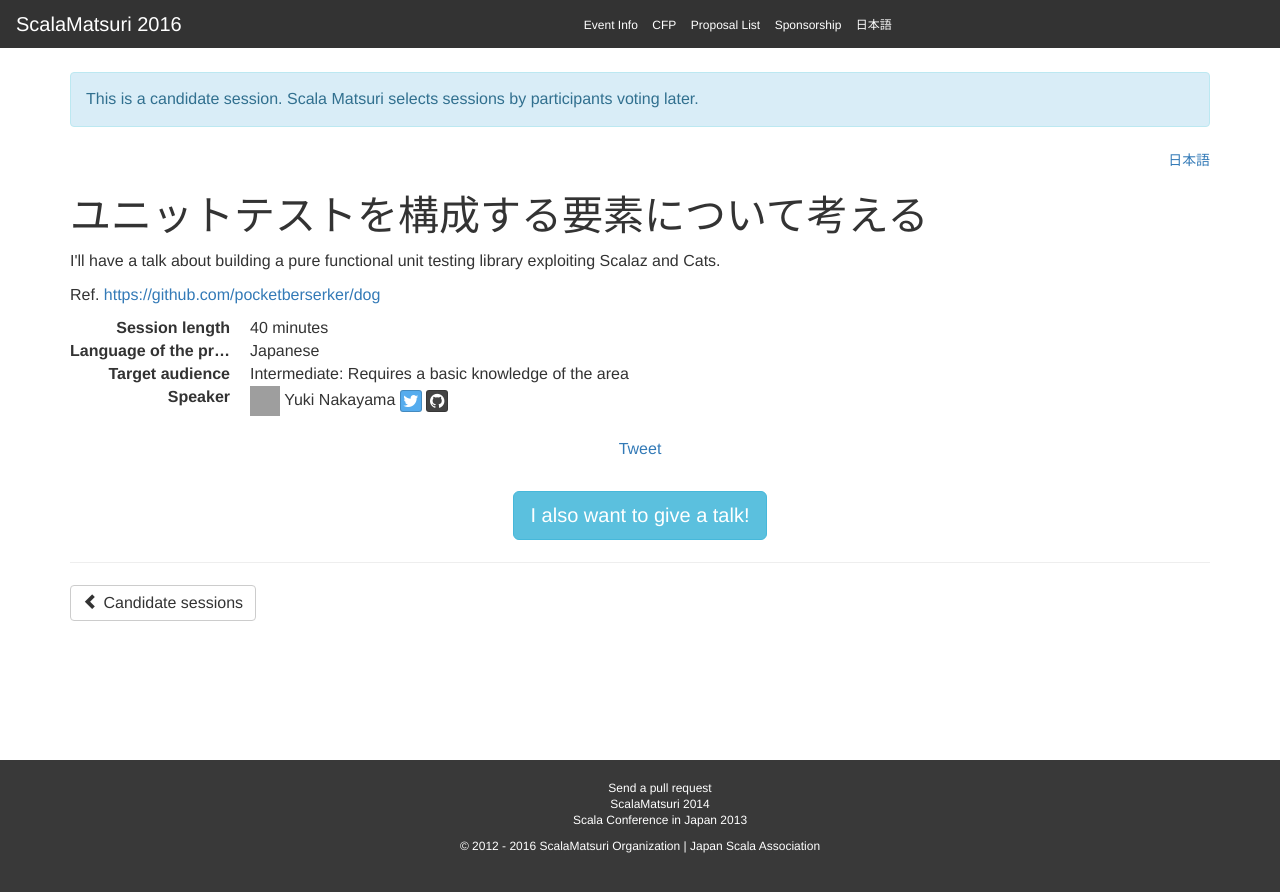
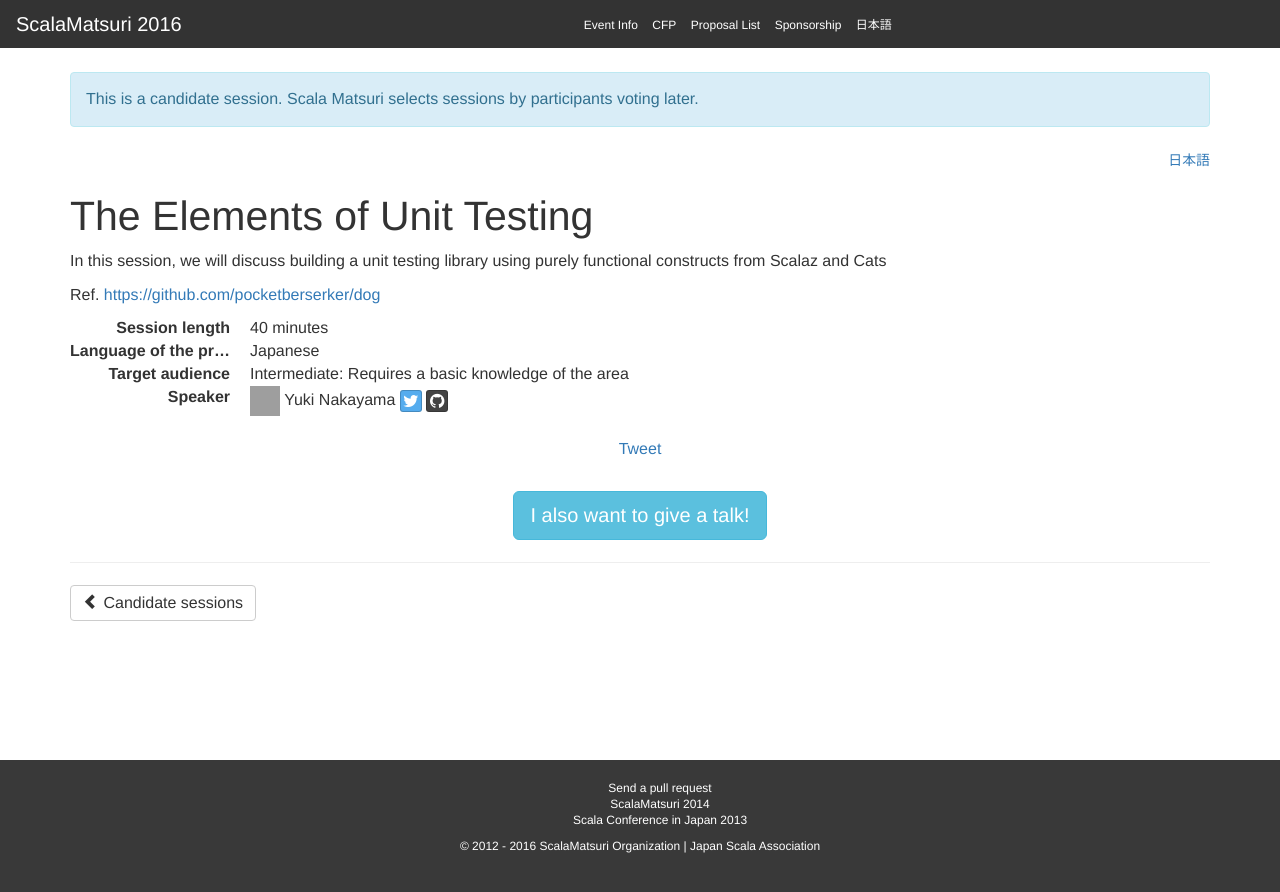
Before and after one commit to scalajp/2016.scalamatsuri.org, a Jekyll site: the page built from _candidates_en/YukiNakayama_2.html, in a window 1280 px wide. Shown: the top 892 px of the page. Built offline with Jekyll 4.4.1, drawn with Linux system fonts in a browser that asks for light colours; nearby versions of some CDN libraries; comment, search, counter and statistics services are not loaded; grey boxes are pictures that could not be loaded.

Commit message:
Update YukiNakayama_2.html

```diff
--- a/_candidates_en/YukiNakayama_2.html
+++ b/_candidates_en/YukiNakayama_2.html
@@ -1,6 +1,6 @@
 ---
 name: Yuki Nakayama
-title: ユニットテストを構成する要素について考える
+title: The Elements of Unit Testing
 length: 40
 audience: Intermediate
 language: Japanese
@@ -9,6 +9,6 @@ github: pocketberserker
 icon: https://camo.githubusercontent.com/5dbd18d5fc15054677aaab64d647c4a076483af4/68747470733a2f2f646c2e64726f70626f7875736572636f6e74656e742e636f6d2f752f35373437383735382f7062736b2e6a7067
 organization:
 ---
-<p>I'll have a talk about building a pure functional unit testing library exploiting Scalaz and Cats.</p>
+<p>In this session, we will discuss building a unit testing library using purely functional constructs from Scalaz and Cats</p>
 
 <p>Ref. <a href="https://github.com/pocketberserker/dog">https://github.com/pocketberserker/dog</a></p>
```
